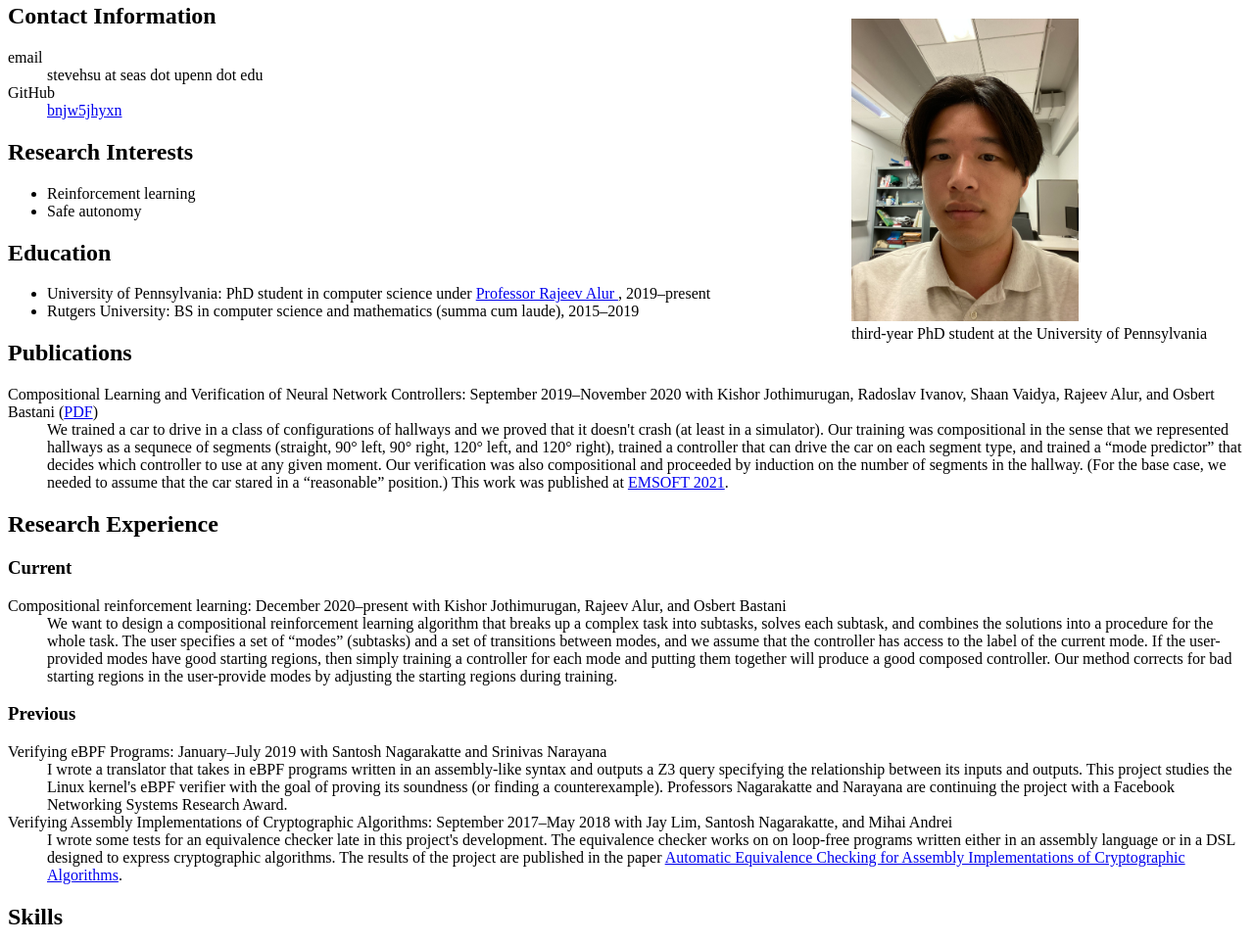
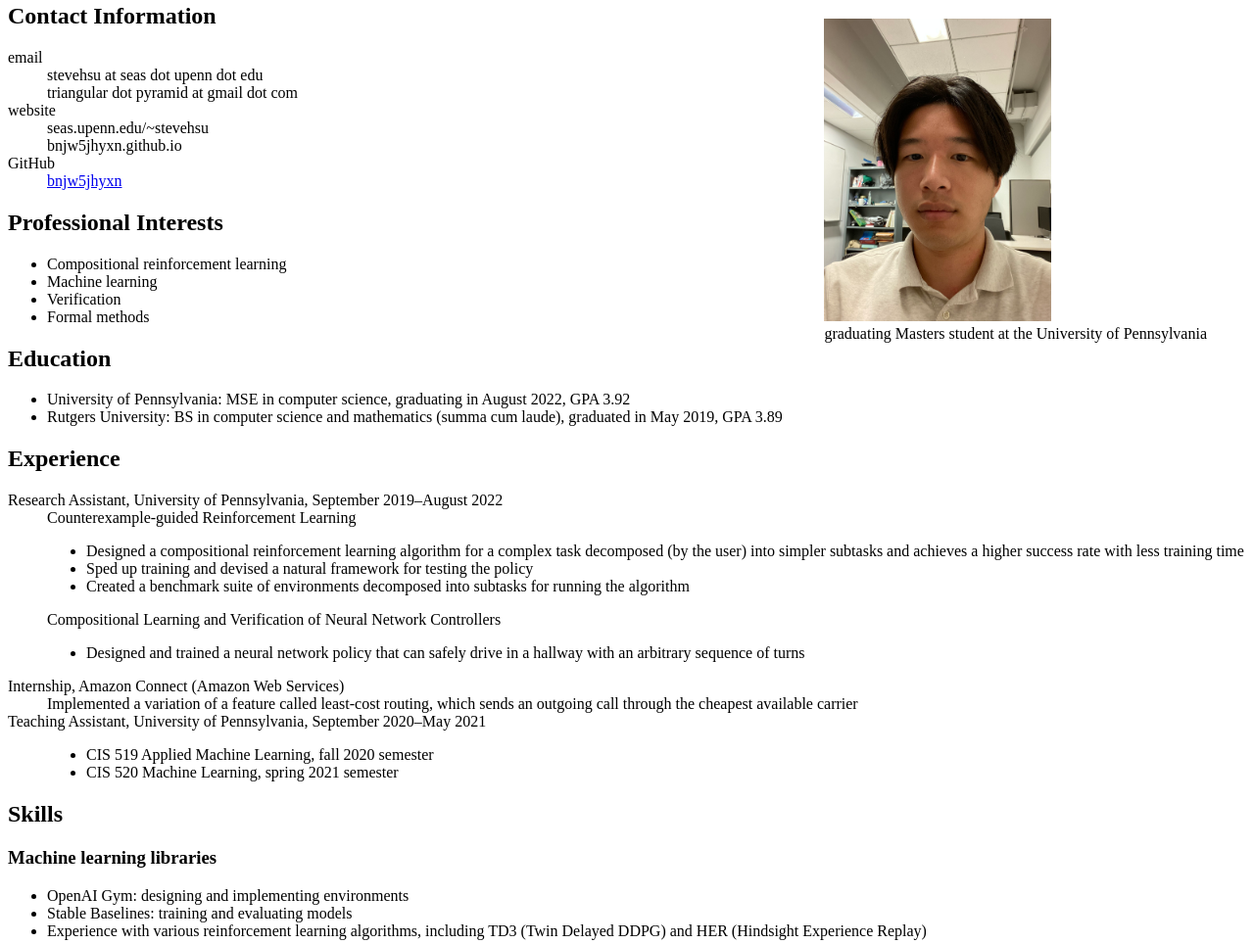
Before and after one commit to bnjw5jhyxn/bnjw5jhyxn.github.io, a plain HTML site: page index.html in a window 1280 px wide. Shown: the part 77-1041 px from the top of the page at 98% size. Drawn offline with Linux system fonts and the light colour scheme.

Commit message:
March 2021

```diff
--- a/index.html
+++ b/index.html
@@ -13,7 +13,7 @@
           width=232px height=309px
           />
         <figcaption>
-          third-year PhD student at the University of Pennsylvania
+          graduating Masters student at the University of Pennsylvania
         </figcaption>
       </figure>
     </header>
@@ -22,15 +22,22 @@
       <dl>
         <dt>email</dt>
         <dd>stevehsu at seas dot upenn dot edu</dd>
+        <dd>triangular dot pyramid at gmail dot com</dd>
+        <dt>website</dt>
+        <dd>seas.upenn.edu/~stevehsu</dd>
+        <dd>bnjw5jhyxn.github.io</dd>
+        <dd></dd>
         <dt>GitHub</dt>
         <dd><a href="https://github.com/bnjw5jhyxn">bnjw5jhyxn</a></dd>
       </dl>
     </section>
     <section id="interests">
-      <h2>Research Interests</h2>
+      <h2>Professional Interests</h2>
       <ul>
-        <li>Reinforcement learning</li>
-        <li>Safe autonomy</li>
+        <li>Compositional reinforcement learning</li>
+        <li>Machine learning</li>
+        <li>Verification</li>
+        <li>Formal methods</li>
       </ul>
     </section>
     <section id="education">
@@ -38,107 +45,71 @@
       <ul>
         <li>
           University of Pennsylvania:
-          PhD student in computer science under
-          <a href="https://cis.upenn.edu/~alur">
-            Professor Rajeev Alur
-          </a>,
-          2019&ndash;present
+          MSE in computer science,
+          graduating in August 2022,
+          GPA 3.92
         </li>
         <li>
           Rutgers University:
           BS in computer science and mathematics (summa cum laude),
-          2015&ndash;2019
+          graduated in May 2019,
+          GPA 3.89
         </li>
       </ul>
     </section>
-    <section>
-      <h2>Publications</h2>
+    <section id="Experience">
+      <h2>Experience</h2>
       <dl>
         <dt>
-        Compositional Learning and Verification of Neural Network Controllers:
-        September 2019&ndash;November 2020
-        with Kishor Jothimurugan, Radoslav Ivanov, Shaan Vaidya, Rajeev Alur, and Osbert Bastani
-        (<a href="emsoft2021.pdf">PDF</a>)
+        Research Assistant,
+        University of Pennsylvania,
+        September 2019&ndash;August 2022
         </dt>
         <dd>
-        We trained a car to drive in a class of configurations of hallways
-        and we proved that it doesn't crash (at least in a simulator).
-        Our training was compositional in the sense that
-        we represented hallways as a sequnece of segments
-        (straight, 90&#176; left, 90&#176; right, 120&#176; left, and 120&#176; right),
-        trained a controller that can drive the car on each segment type,
-        and trained a <q>mode predictor</q> that decides which controller to use at any given moment.
-        Our verification was also compositional and proceeded by induction
-        on the number of segments in the hallway.
-        (For the base case, we needed to assume that
-        the car stared in a <q>reasonable</q> position.)
-        This work was published at
-        <a href="https://esweek.org/emsoft">EMSOFT 2021</a>.
+        Counterexample-guided Reinforcement Learning
+        <ul>
+          <li>
+          Designed a compositional reinforcement learning algorithm
+          for a complex task decomposed (by the user) into simpler subtasks
+          and achieves a higher success rate with less training time
+          </li>
+          <li>
+          Sped up training and devised a natural framework
+          for testing the policy
+          </li>
+          <li>
+          Created a benchmark suite of environments
+          decomposed into subtasks for running the algorithm
+          </li>
+        </ul>
+        Compositional Learning and Verification of Neural Network Controllers
+        <ul>
+          <li>
+          Designed and trained a neural network policy
+          that can safely drive in a hallway
+          with an arbitrary sequence of turns
+          </li>
+        </ul>
+        </dd>
+        <dt>
+        Internship, Amazon Connect (Amazon Web Services)
+        </dt>
+        <dd>
+        Implemented a variation of a feature called least-cost routing,
+        which sends an outgoing call through the cheapest available carrier
+        </dd>
+        <dt>
+        Teaching Assistant,
+        University of Pennsylvania,
+        September 2020&ndash;May 2021
+        </dt>
+        <dd>
+          <ul>
+            <li>CIS 519 Applied Machine Learning, fall 2020 semester</li>
+            <li>CIS 520 Machine Learning, spring 2021 semester</li>
+          </ul>
         </dd>
       </dl>
-    </section>
-    <section id="research">
-      <h2>Research Experience</h2>
-      <section id="current_research">
-        <h3>Current</h3>
-        <dl>
-          <dt>
-          Compositional reinforcement learning:
-          December 2020&ndash;present
-          with Kishor Jothimurugan, Rajeev Alur, and Osbert Bastani
-          </dt>
-          <dd>
-          We want to design a compositional reinforcement learning algorithm
-          that breaks up a complex task into subtasks, solves each subtask,
-          and combines the solutions into a procedure for the whole task.
-          The user specifies a set of <q>modes</q> (subtasks)
-          and a set of transitions between modes,
-          and we assume that the controller has access
-          to the label of the current mode.
-          If the user-provided modes have good starting regions,
-          then simply training a controller for each mode
-          and putting them together will produce a good composed controller.
-          Our method corrects for bad starting regions in the user-provide modes
-          by adjusting the starting regions during training.
-          </dd>
-        </dl>
-      </section>
-      <section id="previous_research">
-        <h3>Previous</h3>
-        <dl>
-          <dt>
-          Verifying eBPF Programs:
-          January&ndash;July 2019
-          with Santosh Nagarakatte and Srinivas Narayana
-          </dt>
-          <dd>
-          I wrote a translator
-          that takes in eBPF programs written in an assembly-like syntax
-          and outputs a Z3 query specifying the relationship
-          between its inputs and outputs.
-          This project studies the Linux kernel's eBPF verifier with the goal
-          of proving its soundness (or finding a counterexample).
-          Professors Nagarakatte and Narayana are continuing the project
-          with a Facebook Networking Systems Research Award.
-          </dd>
-          <dt>
-          Verifying Assembly Implementations of Cryptographic Algorithms:
-          September 2017&ndash;May 2018
-          with Jay Lim, Santosh Nagarakatte, and Mihai Andrei
-          </dt>
-          <dd>
-          I wrote some tests for an equivalence checker
-          late in this project's development.
-          The equivalence checker works on on loop-free programs
-          written either in an assembly language or in a DSL
-          designed to express cryptographic algorithms.
-          The results of the project are published in the paper
-          <a href="https://www.cs.rutgers.edu/~santosh.nagarakatte/papers/casm-verify-cgo-2019.pdf">
-            Automatic Equivalence Checking for Assembly Implementations
-            of Cryptographic Algorithms</a>.
-          </dd>
-        </dl>
-      </section>
     </section>
     <section id="skills">
       <h2>Skills</h2>
@@ -147,6 +118,11 @@
         <ul>
           <li>OpenAI Gym: designing and implementing environments</li>
           <li>Stable Baselines: training and evaluating models</li>
+          <li>
+          Experience with various reinforcement learning algorithms,
+          including TD3 (Twin Delayed DDPG)
+          and HER (Hindsight Experience Replay)
+          </li>
         </ul>
       </section>
       <section id="tools">
@@ -180,15 +156,30 @@
         </ul>
       </section>
     </section>
-    <section id="industry">
-      <h2>Industry Experience</h2>
+    <section id="publication">
+      <h2>Publication</h2>
       <dl>
         <dt>
-        internship at Amazon Connect (Amazon Web Services), summer 2018
+        Compositional Learning and Verification of Neural Network Controllers,
+        Emsoft 2021
+        (<a href="emsoft2021.pdf">PDF</a>)
+        <br>
+        Radoslav Ivanov, Kishor Jothimurugan,
+        <strong>Steve Hsu</strong>, Shaan Vaidya,
+        Rajeev Alur, and Osbert Bastani
         </dt>
         <dd>
-        I implemented a variation of a feature called least-cost routing,
-        which sends an outgoing call through the cheapest available carrier.
+        <ul>
+          <li>
+          trained a car to drive in a hallway using only LiDAR scans
+          without access to its true position
+          </li>
+          <li>
+          proved that the car doesn't crash by modeling the system
+          as a hybrid automaton
+          and using a hybrid automaton reachability checker
+          </li>
+        </ul>
         </dd>
       </dl>
     </section>
```
Also changed, not shown: 1 other file.
